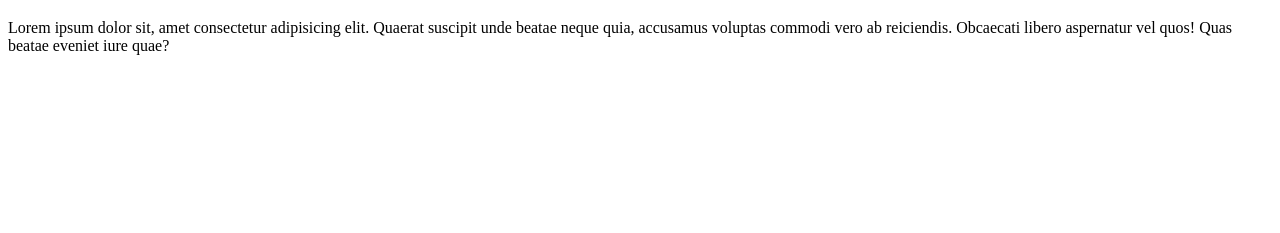
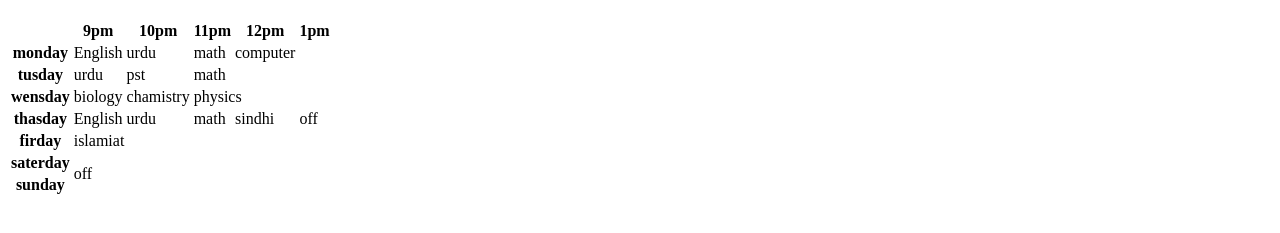
Before and after one commit to Abdulqadir75434/assignment, a plain HTML site: page index.html in a window 1280 px wide. Shown: the part 61-294 px from the top of the page. Drawn offline with Linux system fonts and the light colour scheme.

Commit message:
styel.css

```diff
--- a/index.html
+++ b/index.html
@@ -3,10 +3,63 @@
 <head>
     <meta charset="UTF-8">
     <meta name="viewport" content="width=device-width, initial-scale=1.0">
+    <link rel="stylesheet" href="./styel.css">
     <title>Document</title>
 </head>
 <body>
     <h1>Hello git</h1>
-    <p> Lorem ipsum dolor sit, amet consectetur adipisicing elit. Quaerat suscipit unde beatae neque quia, accusamus voluptas commodi vero ab reiciendis. Obcaecati libero aspernatur vel quos! Quas beatae eveniet iure quae?</p>
+    <table>
+        <tr>
+            <th></th>
+            <th>9pm</th>
+            <th>10pm</th>
+            <th>11pm</th>
+            <th>12pm</th>
+            <th>1pm</th>
+        </tr>
+        <tr>
+            <th>monday</th>
+            <td>English</td>
+            <td>urdu</td>
+            <td>math</td>
+            <td>computer</td>
+            <td rowspan="7">off</td>
+        </tr>
+        <tr>
+            <th>tusday</th>
+            <td>urdu</td>
+            <td>pst</td>
+            <td colspan="2">math</td>
+
+        </tr>
+        <tr>
+            <th>wensday</th>
+            <td>biology</td>
+            <td>chamistry</td>
+            <td colspan="2">physics</td>
+        </tr>
+        <tr>
+            <th>thasday</th>
+            <td>English</td>
+            <td>urdu</td>
+            <td>math</td>
+            <td>sindhi</td>
+        </tr>
+        <tr>
+            <th>firday</th>
+            <td colspan="4">islamiat</td>
+        </tr>
+        <tr>
+            <th>saterday</th>
+            <td colspan="4" rowspan="2">off</td>
+        </tr>
+        <tr>
+            <th>sunday</th>
+
+        </tr>
+
+
+    </table>
+
 </body>
 </html>
```
Also changed, not shown: styel.css (added).
